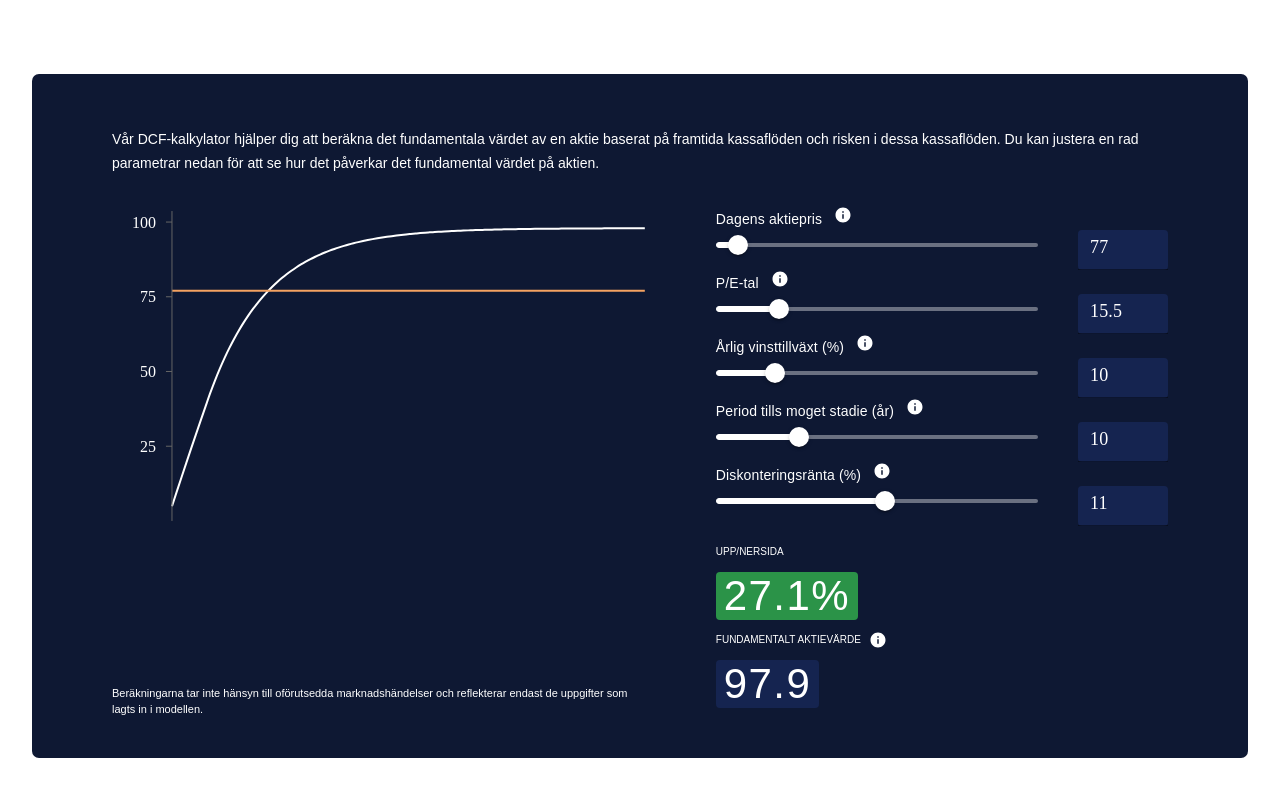
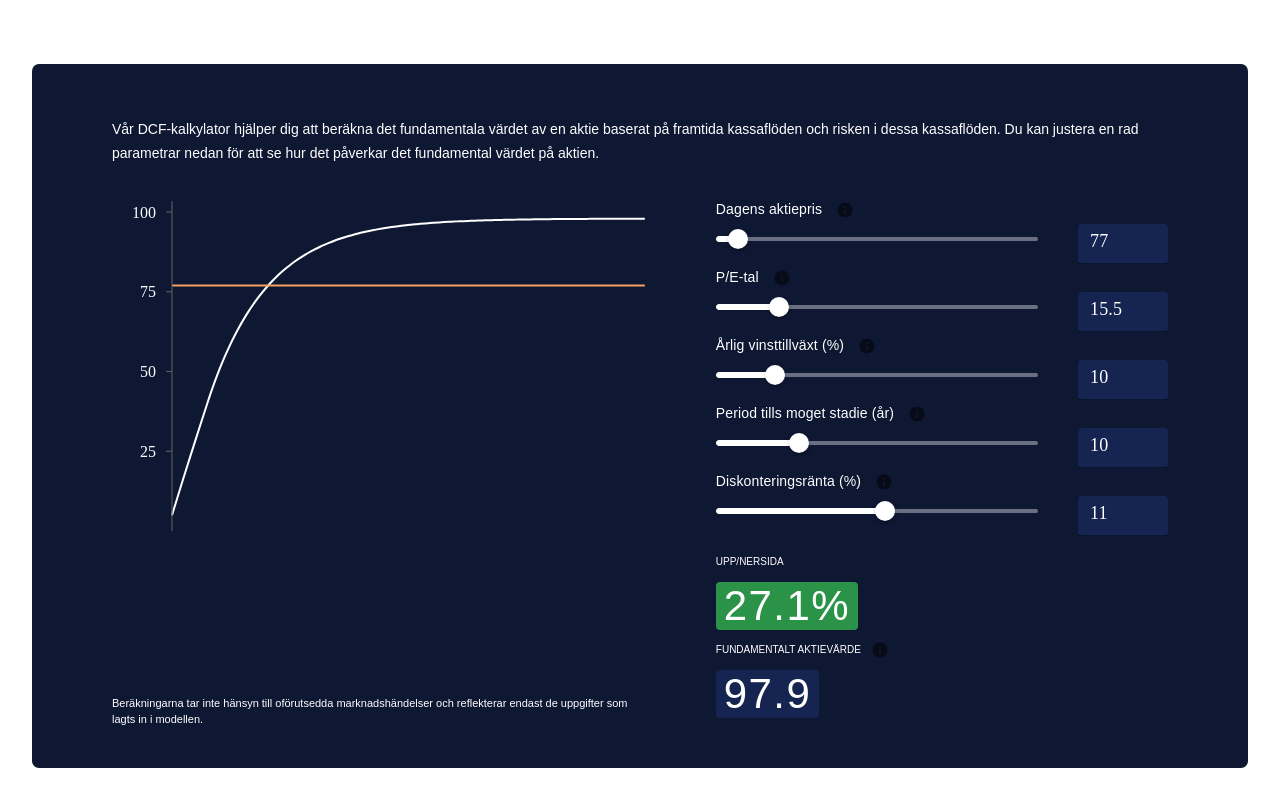
Before and after one commit to philipAson/dcf-kalkylator, a React (Vite) app: page / in a window 1280 px wide. Built offline with nearby package versions, Linux system fonts and the light colour scheme; a web font is replaced by a local one.

Commit message:
fixade tooltip variabler

```diff
--- a/src/components/CustomToolTip.jsx
+++ b/src/components/CustomToolTip.jsx
@@ -1,7 +1,7 @@
 import React from "react";
-import { Tooltip, tooltipClasses} from "@mui/material";
-import { styled } from '@mui/material/styles';
-import InfoIcon from '@mui/icons-material/Info';
+import { IconButton, Tooltip, tooltipClasses } from "@mui/material";
+import { styled } from "@mui/material/styles";
+import InfoIcon from "@mui/icons-material/Info";
 
 const CustomToolTip = ({ toolTipText = "" }) => {
     const LightTooltip = styled(({ className, ...props }) => (
@@ -31,7 +31,9 @@ const CustomToolTip = ({ toolTipText = "" }) => {
             leaveTouchdeDelay={4000}
             disableInteractive={false}
         >
-      <InfoIcon sx={{fontSize: 18, marginLeft: 1}}/>
+            <IconButton size="small" edge="start" aria-label="Info">
+                <InfoIcon sx={{ fontSize: 18, marginLeft: 1 }} />
+            </IconButton>
         </LightTooltip>
     );
 };
```
Lines whose indentation alone changed are shown as unchanged.
